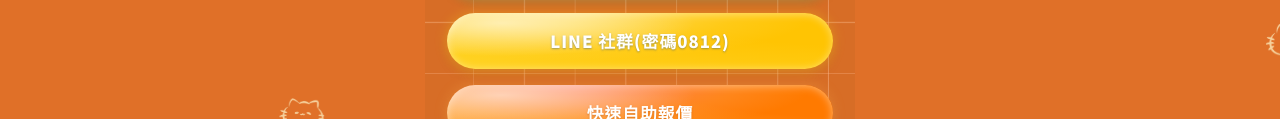
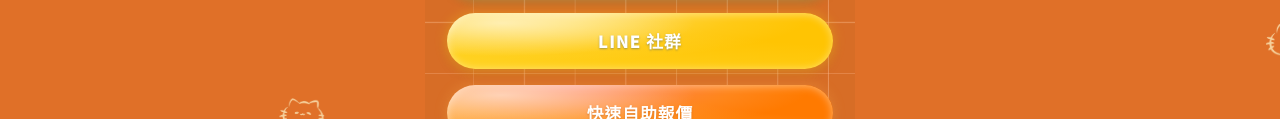
Before and after one commit to EZRApicks/link, a plain HTML site: page index.html in a window 1280 px wide. Shown: the part 277-396 px from the top of the page. Drawn offline with Linux system fonts and the light colour scheme.

Commit message:
Add files via upload

```diff
--- a/index.html
+++ b/index.html
@@ -40,7 +40,7 @@
 
   <nav class="menu" aria-label="快速連結">
     <a class="menu-btn menu-btn--line" href="https://line.me/R/ti/p/@473rqlop" target="_blank" rel="noopener noreferrer">官方 LINE 客服</a>
-    <a class="menu-btn menu-btn--community" href="https://line.me/ti/g2/FZoVNEu5oWzbvdGl1g3dUmT_yea1Lh8otQIKag?utm_source=invitation&utm_medium=link_copy&utm_campaign=default" target="_blank" rel="noopener noreferrer">LINE 社群(密碼0812)</a>
+    <a class="menu-btn menu-btn--community" href="https://line.me/ti/g2/FZoVNEu5oWzbvdGl1g3dUmT_yea1Lh8otQIKag?utm_source=invitation&utm_medium=link_copy&utm_campaign=default" target="_blank" rel="noopener noreferrer">LINE 社群</a>
     <a class="menu-btn menu-btn--quote" href="https://reurl.cc/k99Adq" target="_blank" rel="noopener noreferrer">快速自助報價</a>
   </nav>
 </div>
```
